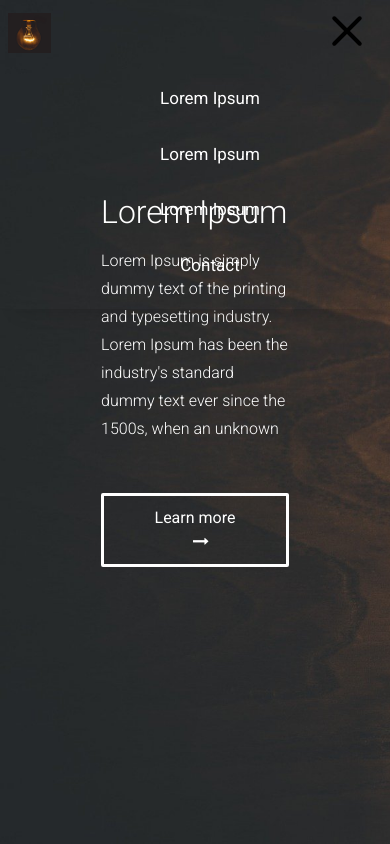
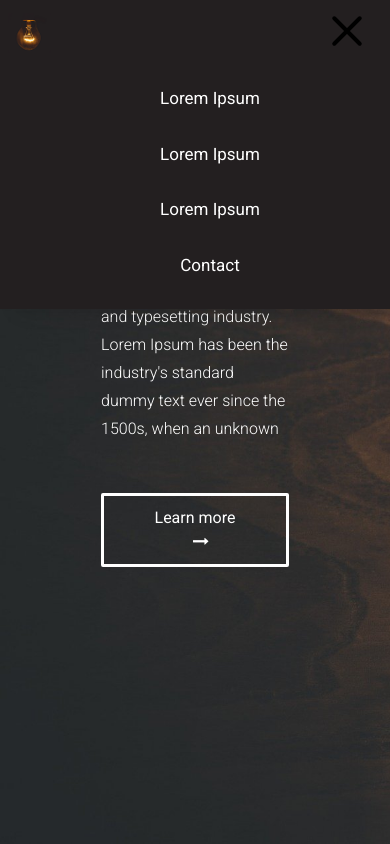
Before and after one commit to KingaGorakowska/website_template_webpack, a website built with webpack: page src/index.html in a window 390 px wide. Both pictures are taken after a click on the button "Toggle navigation". Shown: the top 844 px of the page. Built offline with nearby package versions, Linux system fonts and the light colour scheme; a web font is replaced by a local one.

Commit message:
fixed mobile navbar

```diff
--- a/src/scripts/index.js
+++ b/src/scripts/index.js
@@ -132,8 +132,10 @@ import '../styles/index.scss';
             });
         });
 
-
-
+        let navbarActive = $('#top-head .navbar');
+        $(".hamburger").click(function() {
+            navbarActive.addClass('navbar-mobile');
+        });
 
         // animation nav
 
--- a/src/styles/header.scss
+++ b/src/styles/header.scss
@@ -7,10 +7,18 @@
     transition: all 0.2s ease;
     height:70px;
   }
+  .navbar-mobile{
+    @media (max-width: $large){
+      background-color: #231f20!important;
+      box-shadow: 0 20px 20px -20px rgba(0,0,0,.2);
+      transition: all 0.2s ease
+    }
+  }
 
   .navbar{
     background-color: transparent;
     box-shadow: 0 20px 20px -20px rgba(0,0,0,.2);
+    @include basic-transition;
 
     .navbar-brand{
       padding-left:0;
@@ -21,7 +29,6 @@
       justify-content: space-around;
       color: $main-text;
       border-bottom: 1px solid transparent;
-      @include basic-transition;
       #{$a-tags} {
         color: $main-text;
         text-decoration: none;
@@ -30,6 +37,7 @@
       #{$a-tags-hover} {
         color: $main-text;
         border-bottom: 1px solid $text-lightest;
+        @include basic-transition;
       }
 
       .search-icon{
```
